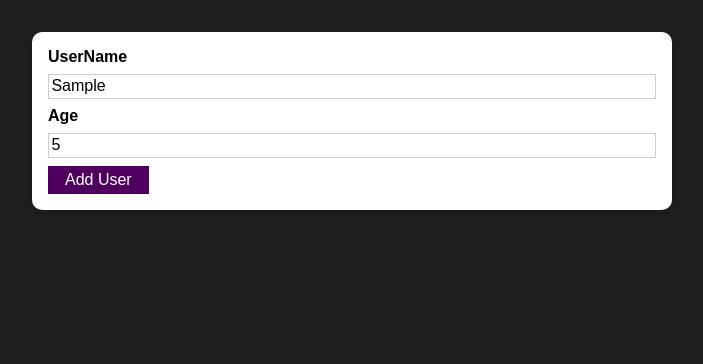
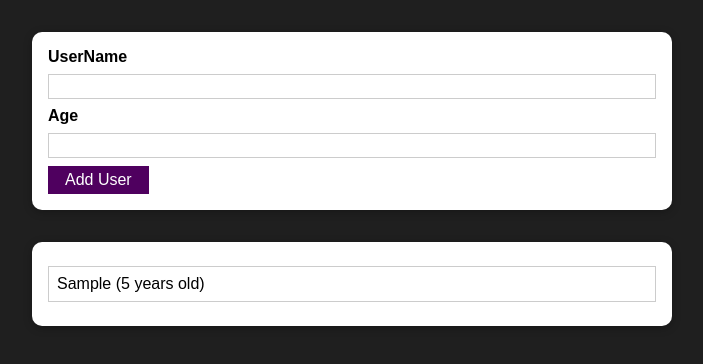
Before and after one commit to truongh1010/MyReactExperience, a React (Create React App) app in the folder SimpleReactApp/: page / in a window 1280 px wide. Both pictures are taken after typing "Sample", "5" into the empty fields and a click on the button "Add User". Shown: the top 364 px of the page, without its empty margins (288-991 px from the left). Built offline with nearby package versions, Linux system fonts and the light colour scheme.

Commit message:
fetched and rendered user input

```diff
--- a/SimpleReactApp/src/App.js
+++ b/SimpleReactApp/src/App.js
@@ -1,10 +1,24 @@
-import React from "react";
+import React, { useState } from "react";
+
 import AddUser from "./components/Users/AddUser";
+import UserList from "./components/Users/UserList";
 
 function App() {
+  const [userList, setUserList] = useState([]);
+
+  const addUserHandler = (userName, userAge) => {
+    setUserList((prevUserList) => {
+      return [
+        ...prevUserList,
+        { name: userName, age: userAge, id: Math.random().toString() },
+      ];
+    });
+  };
+
   return (
     <div>
-      <AddUser />
+      <AddUser onAddUser={addUserHandler} />
+      <UserList users={userList} />
     </div>
   );
 }
--- a/SimpleReactApp/src/components/Users/AddUser.js
+++ b/SimpleReactApp/src/components/Users/AddUser.js
@@ -1,21 +1,51 @@
-import React from "react";
+import React, { useState } from "react";
 
 import Button from "../UI/Button";
 import Card from "../UI/Card";
 import classes from "./AddUser.module.css";
 
 const AddUser = (props) => {
+  const [enteredUsername, setEnteredUsername] = useState("");
+  const [enteredAge, setEnteredAge] = useState("");
+
   const addUserHandler = (event) => {
     event.preventDefault();
+    if (enteredUsername.trim() === 0 || enteredAge.trim() === 0) {
+      return;
+    }
+    if (+enteredAge < 1) {
+      return;
+    }
+    //     console.log(enteredUsername, enteredAge);
+    props.onAddUser(enteredUsername, enteredAge);
+    setEnteredUsername("");
+    setEnteredAge("");
+  };
+
+  const usernameChangeHandler = (event) => {
+    setEnteredUsername(event.target.value);
+  };
+  const ageChangeHandler = (event) => {
+    setEnteredAge(event.target.value);
   };
 
   return (
     <Card className={classes.input}>
       <form onSubmit={addUserHandler}>
         <label htmlFor="username">UserName</label>
-        <input id="username" type="text"></input>
+        <input
+          id="username"
+          type="text"
+          value={enteredUsername}
+          onChange={usernameChangeHandler}
+        ></input>
         <label htmlFor="age">Age</label>
-        <input id="age" type="number"></input>
+        <input
+          id="age"
+          type="number"
+          value={enteredAge}
+          onChange={ageChangeHandler}
+        ></input>
         <Button type="submit">Add User</Button>
       </form>
     </Card>
--- /dev/null
+++ b/SimpleReactApp/src/components/Users/UserList.js
@@ -0,0 +1,20 @@
+import React from "react";
+
+import Card from "../UI/Card";
+import classes from "./UserList.module.css";
+
+const UserList = (props) => {
+  return (
+    <Card className={classes.users}>
+      <ul>
+        {props.users.map((user) => (
+          <li key={user.id}>
+            {user.name} ({user.age} years old)
+          </li>
+        ))}
+      </ul>
+    </Card>
+  );
+};
+
+export default UserList;
--- /dev/null
+++ b/SimpleReactApp/src/components/Users/UserList.module.css
@@ -0,0 +1,16 @@
+.users {
+  margin: 2rem auto;
+  width: 90%;
+  max-width: 40rem;
+}
+
+.users ul {
+  list-style: none;
+  padding: 1rem;
+}
+
+.users li {
+  border: 1px solid #ccc;
+  margin: 0.5rem 0;
+  padding: 0.5rem;
+}
```
Also changed, not shown: SimpleReactApp/src/components/UI/ErrorModel.js (added), SimpleReactApp/src/components/UI/ErrorModel.module.css (added).
